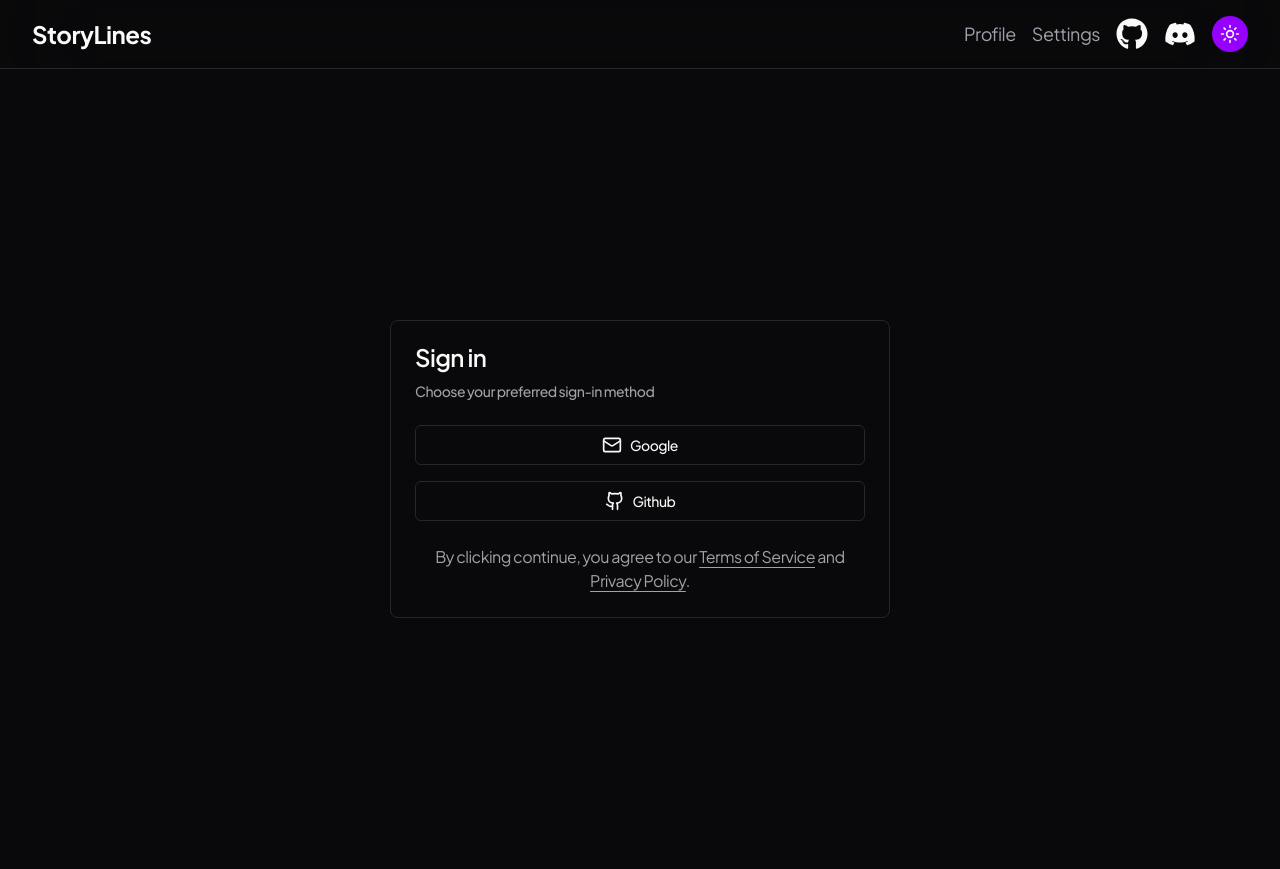
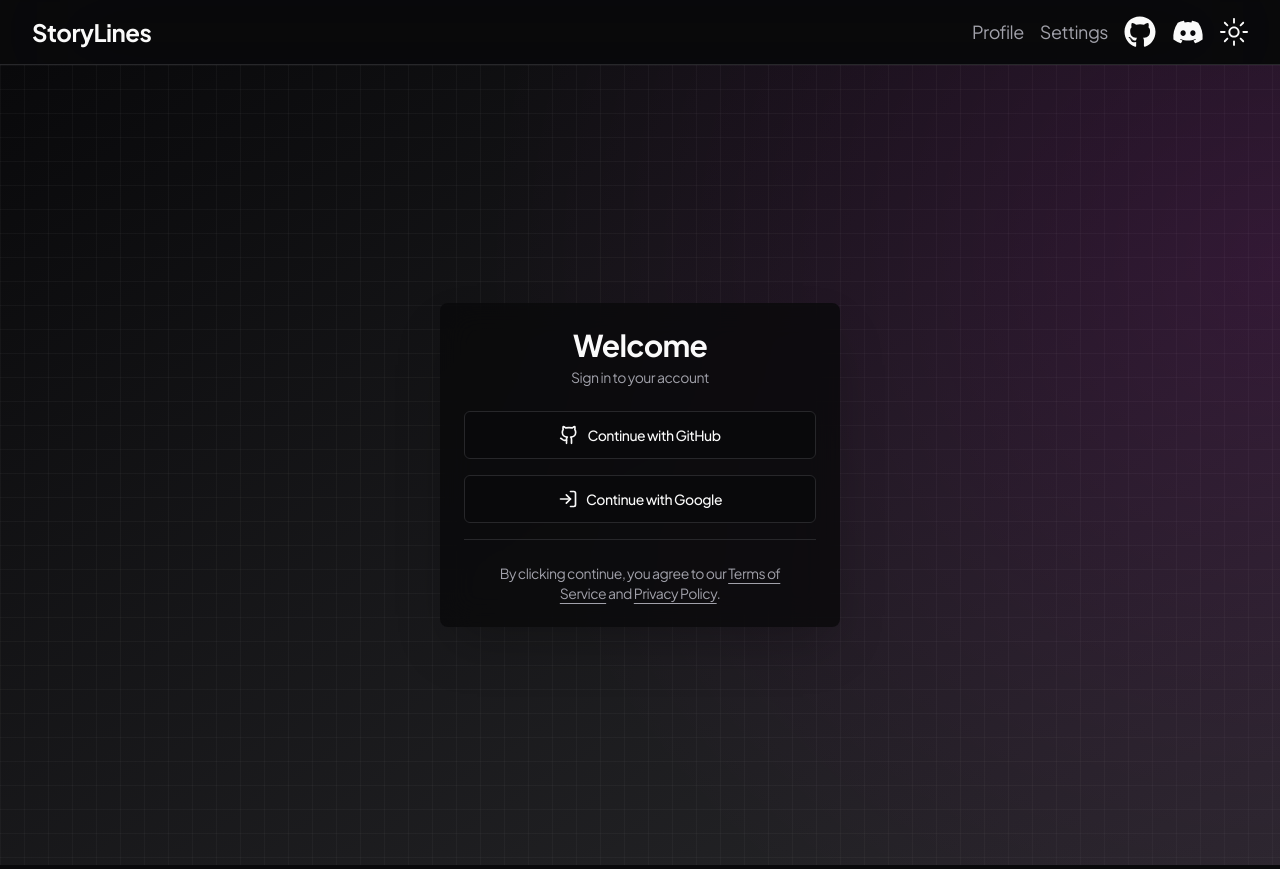
Before and after one commit to praneethravuri/storylines, a Next.js app: page /sign-in in a window 1280 px wide. Built offline with nearby package versions, Linux system fonts and the light colour scheme.

Commit message:
style: sign in page ui

```diff
--- a/app/(auth)/sign-in/page.tsx
+++ b/app/(auth)/sign-in/page.tsx
@@ -1,40 +1,46 @@
 import React from 'react';
 import { Card, CardContent, CardDescription, CardFooter, CardHeader, CardTitle } from "@/components/ui/card";
 import { Button } from "@/components/ui/button";
-import { Github, Mail } from "lucide-react";
+import { Github, LogIn } from "lucide-react";
 import Link from 'next/link';
 
-const page = () => {
+const Page = () => {
   return (
-<div className="flex items-center justify-center h-screen bg-background">
-      <Card className="w-[500px]">
-        <CardHeader className="space-y-1">
-          <CardTitle className="heading-secondary">Sign in</CardTitle>
-          <CardDescription className="paragraph-secondary">
-            Choose your preferred sign-in method
+    <div className="flex items-center justify-center min-h-screen bg-gradient-to-br from-background to-secondary overflow-hidden relative">
+      <div className="absolute inset-0 w-full h-full bg-[linear-gradient(to_right,#80808012_1px,transparent_1px),linear-gradient(to_bottom,#80808012_1px,transparent_1px)] bg-[size:24px_24px]"></div>
+      <div className="absolute inset-0 bg-[radial-gradient(circle_800px_at_100%_200px,rgba(255,0,255,0.1),transparent)]"></div>
+      <Card className="w-[400px] bg-background/80 backdrop-blur-lg border-none shadow-2xl">
+        <CardHeader className="space-y-1 text-center">
+          <CardTitle className="text-3xl font-bold tracking-tight">Welcome</CardTitle>
+          <CardDescription className="text-muted-foreground">
+            Sign in to your account
           </CardDescription>
         </CardHeader>
         <CardContent className="grid gap-4">
-          <Button variant="outline" className="btn btn-outline">
-            <Mail className="mr-2 icon-secondary" />
-            Google
+          <Button variant="outline" className="bg-background hover:bg-secondary/80 transition-all duration-300 flex items-center justify-center space-x-2 h-12">
+            <Github className="w-5 h-5" />
+            <span>Continue with GitHub</span>
           </Button>
-          <Button variant="outline" className="btn btn-outline">
-            <Github className="mr-2 icon-secondary" />
-            Github
+          <Button variant="outline" className="bg-background hover:bg-secondary/80 transition-all duration-300 flex items-center justify-center space-x-2 h-12">
+            <LogIn className="w-5 h-5" />
+            <span>Continue with Google</span>
           </Button>
+          <div className="relative">
+            <div className="absolute inset-0 flex items-center">
+              <span className="w-full border-t"></span>
+            </div>
+          </div>
         </CardContent>
         <CardFooter>
-          <p className="text-center text-base text-muted-foreground">
+          <p className="text-center text-sm text-muted-foreground px-8">
             By clicking continue, you agree to our{" "}
-            <Link href="#" className="underline underline-offset-4 nav-link text-base">
+            <Link href="#" className="underline underline-offset-4 hover:text-primary transition-colors">
               Terms of Service
             </Link>{" "}
             and{" "}
-            <Link href="#" className="underline underline-offset-4 nav-link text-base">
+            <Link href="#" className="underline underline-offset-4 hover:text-primary transition-colors">
               Privacy Policy
-            </Link>
-            .
+            </Link>.
           </p>
         </CardFooter>
       </Card>
@@ -42,4 +48,4 @@ const page = () => {
   )
 }
 
-export default page
+export default Page;
--- a/components/ThemeToggle.tsx
+++ b/components/ThemeToggle.tsx
@@ -1,7 +1,7 @@
 "use client"
 import { useState, useEffect } from 'react';
 import { useTheme } from 'next-themes';
-import { Sun, Moon } from 'lucide-react';
+import {SunIcon, MoonIcon} from "@radix-ui/react-icons"
 
 const ThemeToggle = () => {
   const [mounted, setMounted] = useState(false);
@@ -14,10 +14,10 @@ const ThemeToggle = () => {
   return (
     <button
       onClick={() => setTheme(theme === 'dark' ? 'light' : 'dark')}
-      className="p-2 rounded-full bg-primary text-primary-foreground"
+      className="rounded-full text-foreground"
       aria-label="Toggle theme"
     >
-      {theme === 'dark' ? <Sun className="w-5 h-5" /> : <Moon className="w-5 h-5" />}
+      {theme === 'dark' ? <SunIcon className="w-7 h-7" /> : <MoonIcon className="w-7 h-7" />}
     </button>
   );
 };
```
